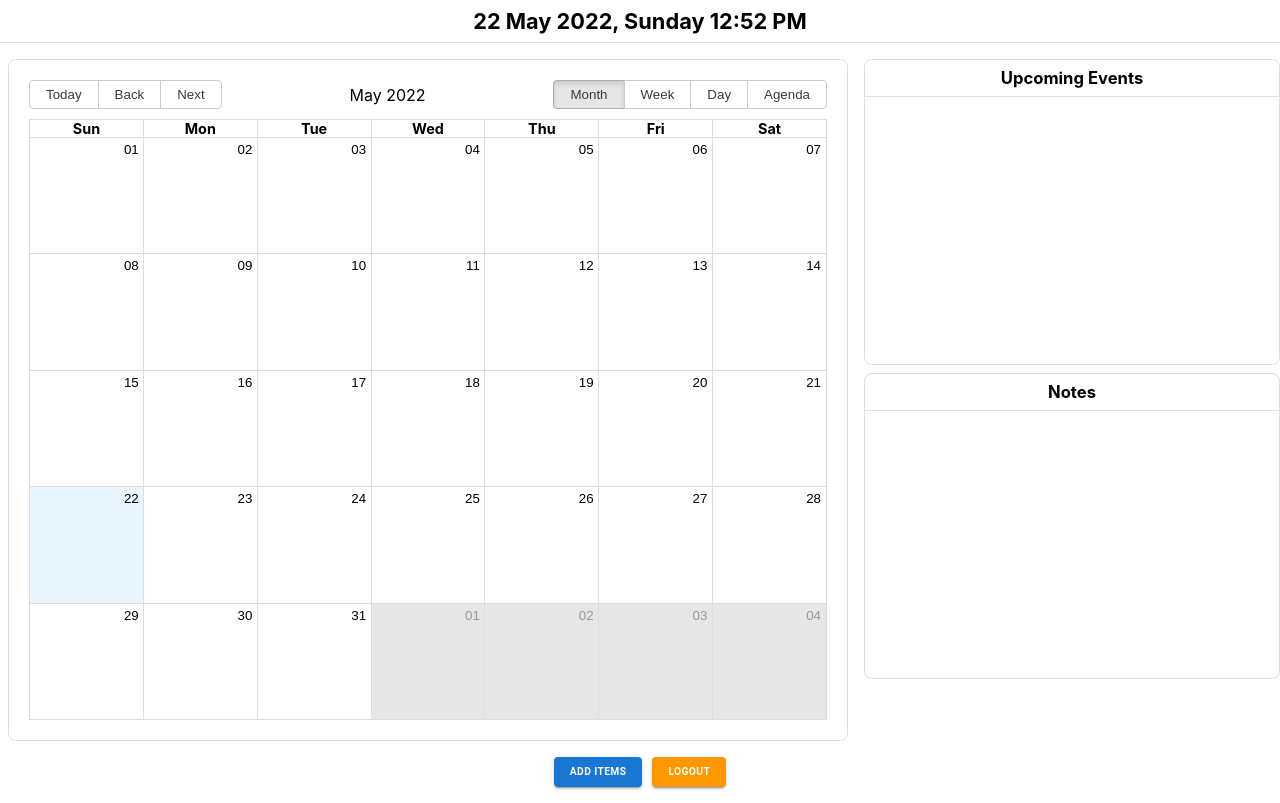
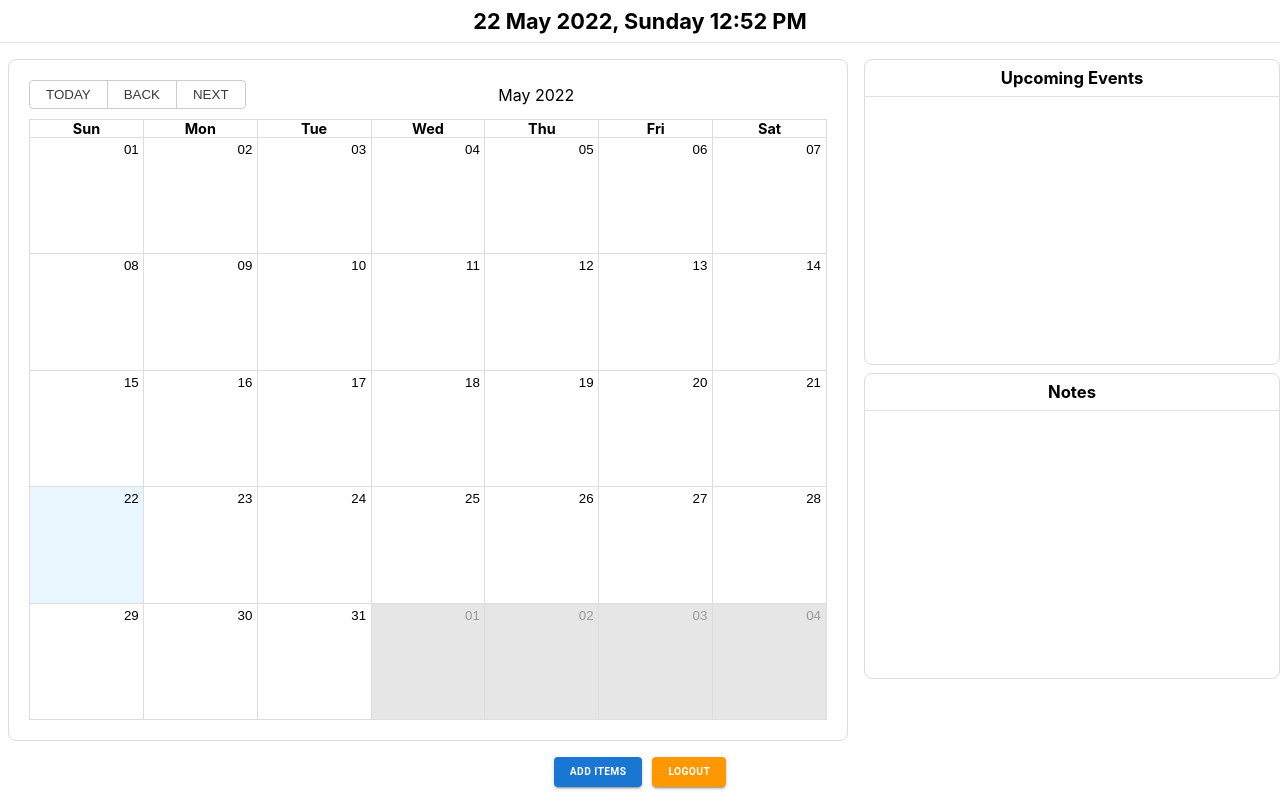
Before and after one commit to qrkwang/schedule-app, a React (Create React App) app: page / in a window 1280 px wide. Built offline with nearby package versions, Linux system fonts and the light colour scheme; no server answers; sample sign-in values are in the browser's storage.

Commit message:
improve calendar behavior, no more navigating back to today's date after button click

```diff
--- a/src/App.js
+++ b/src/App.js
@@ -59,6 +59,7 @@ const axios = require("axios"); //use axios for http requests
 const instance = axios.create({ baseURL: "http://localhost:8080" }); //use this instance of axios for http requests
 // const backendURL = `http://192.168.68.100:3000`
 // const backendURL = `http://192.168.127.148:3000`
+// const backendURL = `http://192.168.68.131:3000`
 const backendURL = `http://localhost:3000`
 
 
@@ -535,6 +536,7 @@ const Home = () => {
     const [open, setOpen] = useState(false);
     const [pageContent, setPageContent] = useState("");
     const [todayDate, setTodayDate] = useState("");
+    const [calendarDateValue, setCalendarDateValue] = useState(new Date());
     const [triggerEventUpdate, setTriggerEventUpdate] = useState("");
     const [triggerNoteUpdate, setTriggerNoteUpdate] = useState("");
 
@@ -572,7 +574,6 @@ const Home = () => {
 
     //Calendar Values
     const [events, setCalendarEvents] = useState([])
-    const [defaultDate, setDefaultDate] = useState([])
 
     //Retrieve logged in user from localStorage and store into global var
     const userId = localStorage.getItem("userid");
@@ -594,18 +595,34 @@ const Home = () => {
     // const theme = createTheme();
 
 
-
+    const { messages } = useMemo(
+        () => ({
+          messages: {
+            previous: 'BACK',
+            next: 'NEXT',
+            today: 'TODAY',
+              },
+        }),
+        []
+      )
 
     const MyCalendar = props => (
         <div>
             <Calendar
+                date = {calendarDateValue}
+                onNavigate={date => {
+                    setCalendarDateValue(date);
+                  }}
                 localizer={localizer}
                 events={events}
                 startAccessor="start"
                 endAccessor="end"
                 style={{ margin: '0.5vmin', height: '80vh' }}
                 onSelectEvent={handleSelectEvent}
-                defaultDate={defaultDate}
+                views = {{
+                    month: true,
+                  }}
+                  messages={messages}
             />
         </div>
     )
@@ -637,7 +654,7 @@ const Home = () => {
             eventItem.dateTo = moment(eventItem.dateTo).format('DD MMM YYYY h:mm:ss a');
 
             setCurrentClickedItem(eventItem);
-            setDefaultDate(eventItem.dateFrom);
+            setCalendarDateValue(eventItem.dateFrom);
         }
         setPageContent(page);
         setOpen(true);
```
Also changed, not shown: 1 other file (tests, documents, lock files or other folders).
